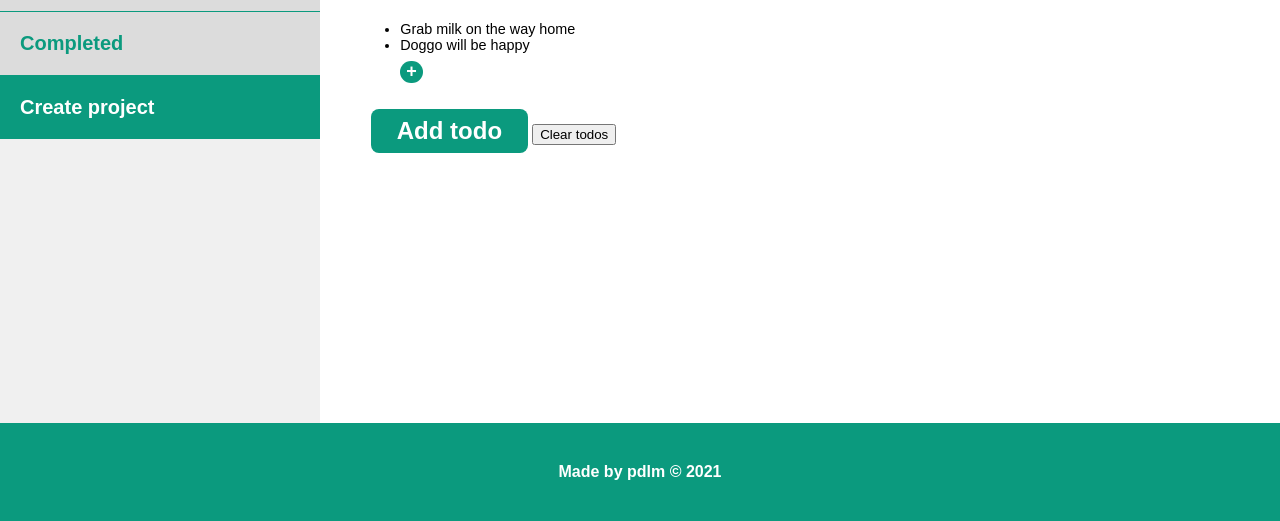
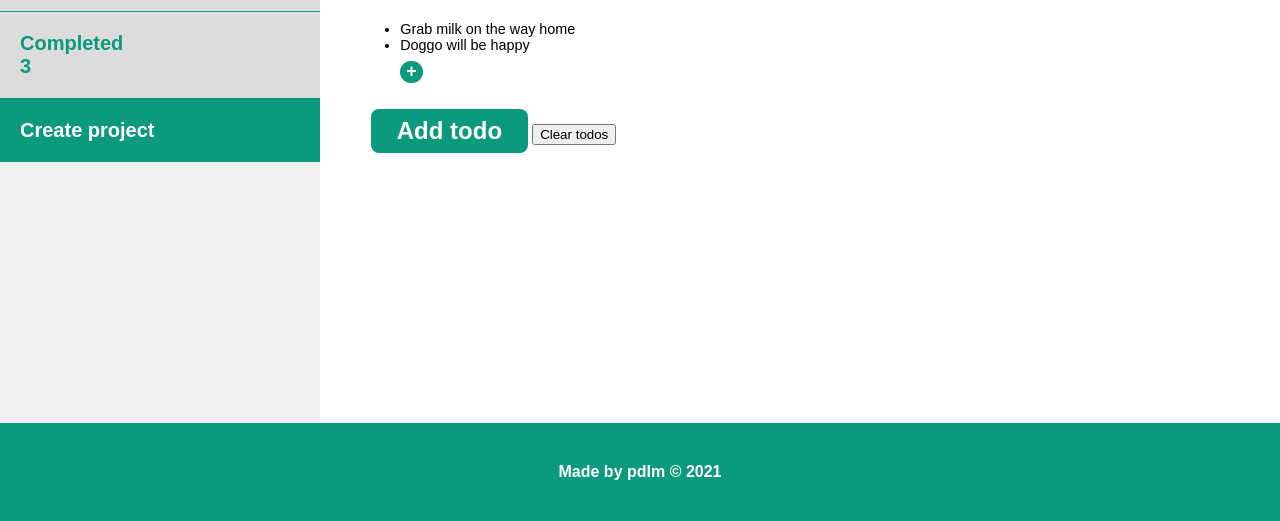
Before and after one commit to pdlmn/todo-list, a plain HTML site: page index.html in a window 1280 px wide. Shown: the part 279-800 px from the top of the page. Drawn offline with nearby package versions, Linux system fonts and the light colour scheme; no server answers.

Commit message:
Added behaviour to the sidebar

```diff
--- a/index.html
+++ b/index.html
@@ -32,9 +32,13 @@
           </li>
           <li id="completed" class="list">
             <div>Completed</div>
+            <div class="list-status">
+              <div class="list-status-circle done"></div>
+              <div class="list-status-number">3</div>
+            </div>
           </li>
         </ul>
-        <button class="lists-button">Create project</button>
+        <button id="create-project" class="lists-button">Create project</button>
       </nav>
 
       <div class="todos-wrapper">
```
